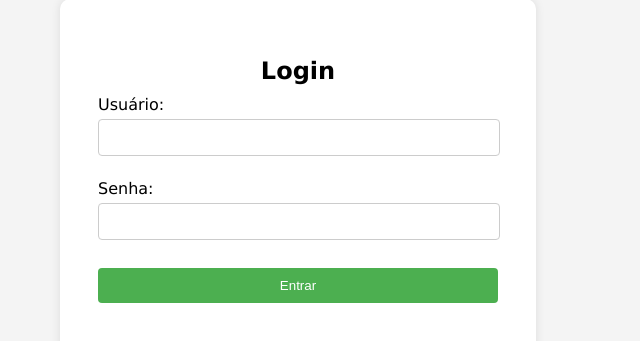
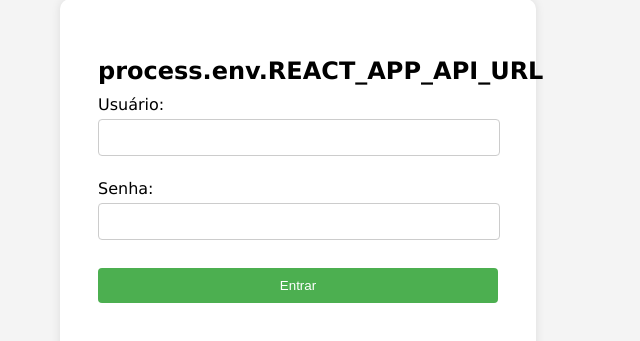
Before and after one commit to NicolasRaf/Pizzaria_Front-APS, a React (Vite) app: page / in a window 1280 px wide. Shown: the part 101-442 px from the top of the page, without its empty margins (342-982 px from the left). Built offline with nearby package versions, Linux system fonts and the light colour scheme.

Commit message:
test: API .env

```diff
--- a/src/components/login.tsx
+++ b/src/components/login.tsx
@@ -22,7 +22,7 @@ const Login: React.FC = () => {
 
   return (
     <form onSubmit={handleLogin}>
-      <h2>Login</h2>
+      <h2>process.env.REACT_APP_API_URL</h2>
       <label>
         Usuário:
         <input
```
